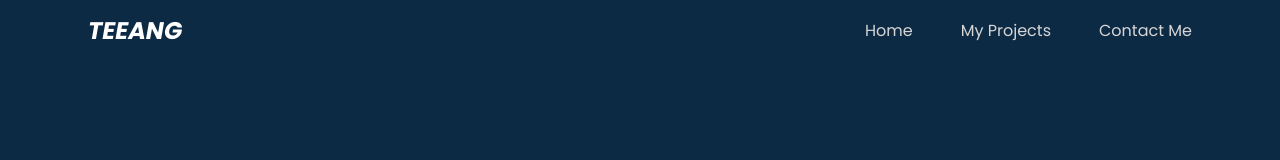
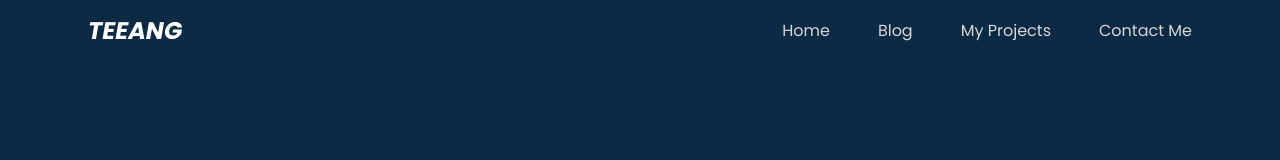
Before and after one commit to davidtaing/portfolio, a Next.js app: page / in a window 1280 px wide. Shown: the top 160 px of the page. Built offline with nearby package versions, Linux system fonts and the light colour scheme.

Commit message:
feat: add blog navigation link

```diff
--- a/src/components/navigation/Navbar/index.tsx
+++ b/src/components/navigation/Navbar/index.tsx
@@ -61,6 +61,7 @@ const Navbar = () => {
         </Link>
         <menu className="nav-menu">
           <NavItem href="/#" text="Home" />
+          <NavItem href="/blog" text="Blog" />
           <NavItem href="/#projects" text="My Projects" />
           <NavItem href="/#contact" text="Contact Me" />
         </menu>
```
